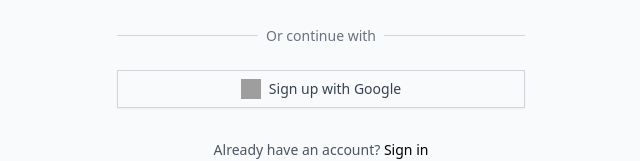
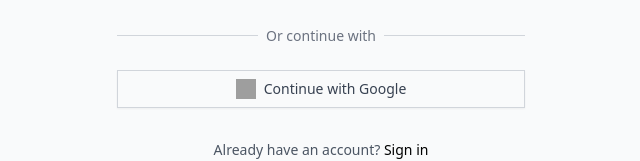
Before and after one commit to thestartupdeveloper10/kicksawa, a React (Vite) app in the folder kicksawa/: page /signup in a window 1280 px wide. Shown: the part 475-636 px from the top of the page, without its empty margins (319-959 px from the left). Built offline with nearby package versions, Linux system fonts and the light colour scheme; grey boxes are pictures that could not be loaded; what ldrs would draw is missing.

Commit message:
google component

```diff
--- /dev/null
+++ b/kicksawa/src/component/components/GoogleAuth.jsx
@@ -0,0 +1,47 @@
+import { GoogleAuthProvider, signInWithPopup, getAuth } from 'firebase/auth';
+import app from '../../service/firebase';
+import axios from 'axios';
+import { useDispatch } from 'react-redux';
+import { loginStart, loginSuccess, loginFailure } from '../../redux/userRedux';
+import { Link, useNavigate } from 'react-router-dom';
+import { useTheme } from '../components/ThemeContext';
+
+function GoogleAuth() {
+    const auth = getAuth(app)
+    const dispatch = useDispatch();
+    const navigate = useNavigate();
+    const { theme } = useTheme();
+    const handleGoogleSignIn = async () => {
+        const provider = new GoogleAuthProvider()
+        provider.setCustomParameters({ prompt: 'select_account' })
+        try {
+            const resultsFromGoogle = await signInWithPopup(auth, provider)
+            const res = await axios.post('http://localhost:3000/api/auth/google', {
+              name: resultsFromGoogle.user.displayName,
+              email: resultsFromGoogle.user.email,
+              googlePhotoUrl: resultsFromGoogle.user.photoURL,
+          });
+          if (res.status === 200) {
+            dispatch(loginSuccess(res.data));
+            navigate('/');
+        }
+
+        } catch (error) {
+          console.log(error);
+        }
+
+      };
+  return (
+    <div className="mt-6">
+            <button
+              onClick={handleGoogleSignIn}
+              className={`w-full flex justify-center py-2 px-4 border ${theme === 'dark' ? 'border-gray-700 text-white hover:bg-gray-800' : 'border-gray-300 text-gray-700 hover:bg-gray-50'} rounded-md shadow-sm text-sm font-medium focus:outline-none focus:ring-2 focus:ring-offset-2 focus:ring-black`}
+            >
+              <img className="h-5 w-5 mr-2" src="https://www.svgrepo.com/show/475656/google-color.svg" alt="Google logo" />
+              Continue with Google
+            </button>
+    </div>
+  )
+}
+
+export default GoogleAuth
--- a/kicksawa/src/component/components/Navbar.jsx
+++ b/kicksawa/src/component/components/Navbar.jsx
@@ -31,6 +31,8 @@ const Navbar = () => {
   const cart = useSelector(state => state.cart);
   const wishlist = useSelector(state => state.wishlist);
 
+  console.log('user is :',user)
+
   const userId = user?.id;
   const userCart = cart?.carts?.[userId] || { products: {}, quantity: 0, total: 0 };
   const userWishlist = wishlist?.wishlists?.[userId] || { products: [] };
@@ -40,7 +42,7 @@ const Navbar = () => {
 
   const toggleMenu = () => setIsMenuOpen(!isMenuOpen);
   const toggleUserMenu = () => setIsUserMenuOpen(!isUserMenuOpen);
-  const menuItems = ['SHOP', 'BRANDS', 'CONTACT'];
+  const menuItems = ['SHOP', 'BRANDS', 'CONTACT-US'];
 
   const handleSearchSubmit = async (e) => {
     e.preventDefault();
@@ -106,16 +108,26 @@ const Navbar = () => {
                 </span>
               )}
             </Link>
+
+            <Link to='/cart' className="p-1 relative">
+              <ShoppingBag className="w-5 h-5 md:w-6 md:h-6" />
+              {cartItemCount > 0 && (
+                <span className="absolute -top-1 -right-1 bg-red-500 text-white rounded-full text-xs w-4 h-4 flex items-center justify-center">
+                  {cartItemCount}
+                </span>
+              )}
+            </Link>
+
             <div className="relative">
               <button onClick={toggleUserMenu} className="p-1">
-                <User className="w-5 h-5 md:w-6 md:h-6" />
+                {user?.profilePic ? <img src={user.profilePic} alt="" className="w-5 h-5 md:w-6 md:h-6 rounded-full" /> : <User className="w-5 h-5 md:w-6 md:h-6" />}
               </button>
               {isUserMenuOpen && (
                 <div className={`absolute right-0 mt-2 w-48 rounded-md shadow-lg py-1 ${theme === 'dark' ? 'bg-gray-800' : 'bg-white'} ring-1 ring-black ring-opacity-5`}>
                   {user ? (
                     <>
                       <p className={`px-4 py-2 text-sm ${theme === 'dark' ? 'text-white' : 'text-gray-700'}`}>
-                        Hello, <span className='font-bold'>{user.email}</span>
+                        Hello, <span className='font-bold'>{user.name}</span>
                       </p>
                       {user.profilePic && (
                         <Link to="/my-account" className={`flex gap-3 items-center block px-4 py-2 text-sm ${theme === 'dark' ? 'text-white hover:bg-gray-700' : 'text-gray-700 hover:bg-gray-100'}`}>
@@ -138,14 +150,7 @@ const Navbar = () => {
                 </div>
               )}
             </div>
-            <Link to='/cart' className="p-1 relative">
-              <ShoppingBag className="w-5 h-5 md:w-6 md:h-6" />
-              {cartItemCount > 0 && (
-                <span className="absolute -top-1 -right-1 bg-red-500 text-white rounded-full text-xs w-4 h-4 flex items-center justify-center">
-                  {cartItemCount}
-                </span>
-              )}
-            </Link>
+
             <button onClick={toggleTheme} className="p-1">
               {theme === 'dark' ? <Sun className="w-5 h-5 md:w-6 md:h-6" /> : <Moon className="w-5 h-5 md:w-6 md:h-6" />}
             </button>
--- a/kicksawa/src/component/pages/BrandProductsPage.jsx
+++ b/kicksawa/src/component/pages/BrandProductsPage.jsx
@@ -31,8 +31,8 @@ const ProductCard = ({ product, theme, onAddToCart, onToggleFavorite, isInCart,
         ))}
       </div>
       <div className="flex justify-between">
+      <Link to={`/product/${product._id}`}>
         <button
-          onClick={() => onAddToCart(product)}
           className={`${
             theme === 'dark'
               ? 'bg-white text-black hover:bg-gray-200'
@@ -42,6 +42,7 @@ const ProductCard = ({ product, theme, onAddToCart, onToggleFavorite, isInCart,
           <ShoppingBag size={16} className="mr-2" />
           {isInCart ? 'In Cart' : 'Add to Cart'}
         </button>
+        </Link>
         <button
           onClick={() => onToggleFavorite(product)}
           className={`${
--- a/kicksawa/src/component/pages/FavoritesPage.jsx
+++ b/kicksawa/src/component/pages/FavoritesPage.jsx
@@ -13,7 +13,7 @@ const FavoriteItem = ({ item, onRemove, onAddToCart, theme }) => (
     <div className="flex-grow">
       <h3 className="font-semibold">{item.product.title}</h3>
       <p className={theme === 'dark' ? 'text-gray-400' : 'text-gray-600'}>{item.product.brand}</p>
-      <p className="font-bold">${item.product.price.toFixed(2)}</p>
+      <p className="font-bold">Ksh: {item.product.price.toFixed(2)}</p>
     </div>
     <div className="flex items-center space-x-2">
     <Link to={`/product/${item.product._id}`}>
--- a/kicksawa/src/component/pages/LoginPage.jsx
+++ b/kicksawa/src/component/pages/LoginPage.jsx
@@ -5,9 +5,8 @@ import { useTheme } from '../components/ThemeContext';
 import { useDispatch } from 'react-redux';
 import { loginStart, loginSuccess, loginFailure } from '../../redux/userRedux';
 import { publicRequest } from '../../service/requestMethods';
-import { GoogleAuthProvider, signInWithPopup, getAuth } from 'firebase/auth';
-import app from '@/service/firebase';
-import axios from 'axios';
+import GoogleAuth from '../components/GoogleAuth';
+
 
 const LoginPage = () => {
   const { theme } = useTheme();
@@ -18,7 +17,7 @@ const LoginPage = () => {
   const [showPassword, setShowPassword] = useState(false);
   const [error, setError] = useState('');
   const [isLoading, setIsLoading] = useState(false)
-  const auth = getAuth(app)
+
 
   const handleSubmit = async (e) => {
     e.preventDefault();
@@ -38,26 +37,7 @@ const LoginPage = () => {
     }
   };
 
-  const handleGoogleSignIn = async () => {
-    const provider = new GoogleAuthProvider()
-    provider.setCustomParameters({ prompt: 'select_account' })
-    try {
-        const resultsFromGoogle = await signInWithPopup(auth, provider)
-        const res = await axios.post('http://localhost:3000/api/auth/google', {
-          name: resultsFromGoogle.user.displayName,
-          email: resultsFromGoogle.user.email,
-          googlePhotoUrl: resultsFromGoogle.user.photoURL,
-      });
-      if (res.status === 200) {
-        dispatch(loginSuccess(res.data));
-        navigate('/');
-    }
 
-    } catch (error) {
-      console.log(error);
-    }
-
-  };
 
   return (
     <div className={`min-h-screen flex items-center justify-center py-12 px-4 sm:px-6 lg:px-8 ${theme === 'dark' ? '' : 'bg-gray-50'} transition-colors duration-300`}>
@@ -153,16 +133,8 @@ const LoginPage = () => {
               <span className={`px-2 ${theme === 'dark' ? 'bg-[#130d14] text-gray-400' : 'bg-gray-50 text-gray-500'}`}>Or continue with</span>
             </div>
           </div>
+          <GoogleAuth/>
 
-          <div className="mt-6">
-            <button
-              onClick={handleGoogleSignIn}
-              className={`w-full flex justify-center py-2 px-4 border ${theme === 'dark' ? 'border-gray-700 text-white hover:bg-gray-800' : 'border-gray-300 text-gray-700 hover:bg-gray-50'} rounded-md shadow-sm text-sm font-medium focus:outline-none focus:ring-2 focus:ring-offset-2 focus:ring-black`}
-            >
-              <img className="h-5 w-5 mr-2" src="https://www.svgrepo.com/show/475656/google-color.svg" alt="Google logo" />
-              Sign in with Google
-            </button>
-          </div>
         </div>
 
         <div className="text-center mt-6">
--- a/kicksawa/src/component/pages/SignUpPage.jsx
+++ b/kicksawa/src/component/pages/SignUpPage.jsx
@@ -3,6 +3,7 @@ import { Eye, EyeOff } from 'lucide-react';
 import { Link, useNavigate } from 'react-router-dom';
 import { useTheme } from '../components/ThemeContext';
 import { publicRequest } from '../../service/requestMethods';
+import GoogleAuth from '../components/GoogleAuth';
 
 const SignUpPage = () => {
   const { theme } = useTheme();
@@ -170,15 +171,7 @@ const SignUpPage = () => {
             </div>
           </div>
 
-          <div className="mt-6">
-            <button
-              onClick={handleGoogleSignUp}
-              className={`w-full flex justify-center py-2 px-4 border ${theme === 'dark' ? 'border-gray-700 text-white hover:bg-gray-800' : 'border-gray-300 text-gray-700 hover:bg-gray-50'} rounded-md shadow-sm text-sm font-medium focus:outline-none focus:ring-2 focus:ring-offset-2 focus:ring-black`}
-            >
-              <img className="h-5 w-5 mr-2" src="https://www.svgrepo.com/show/475656/google-color.svg" alt="Google logo" />
-              Sign up with Google
-            </button>
-          </div>
+          <GoogleAuth/>
         </div>
 
         <div className="text-center">
```
Also changed, not shown: 1 other file (tests, documents, lock files or other folders).
